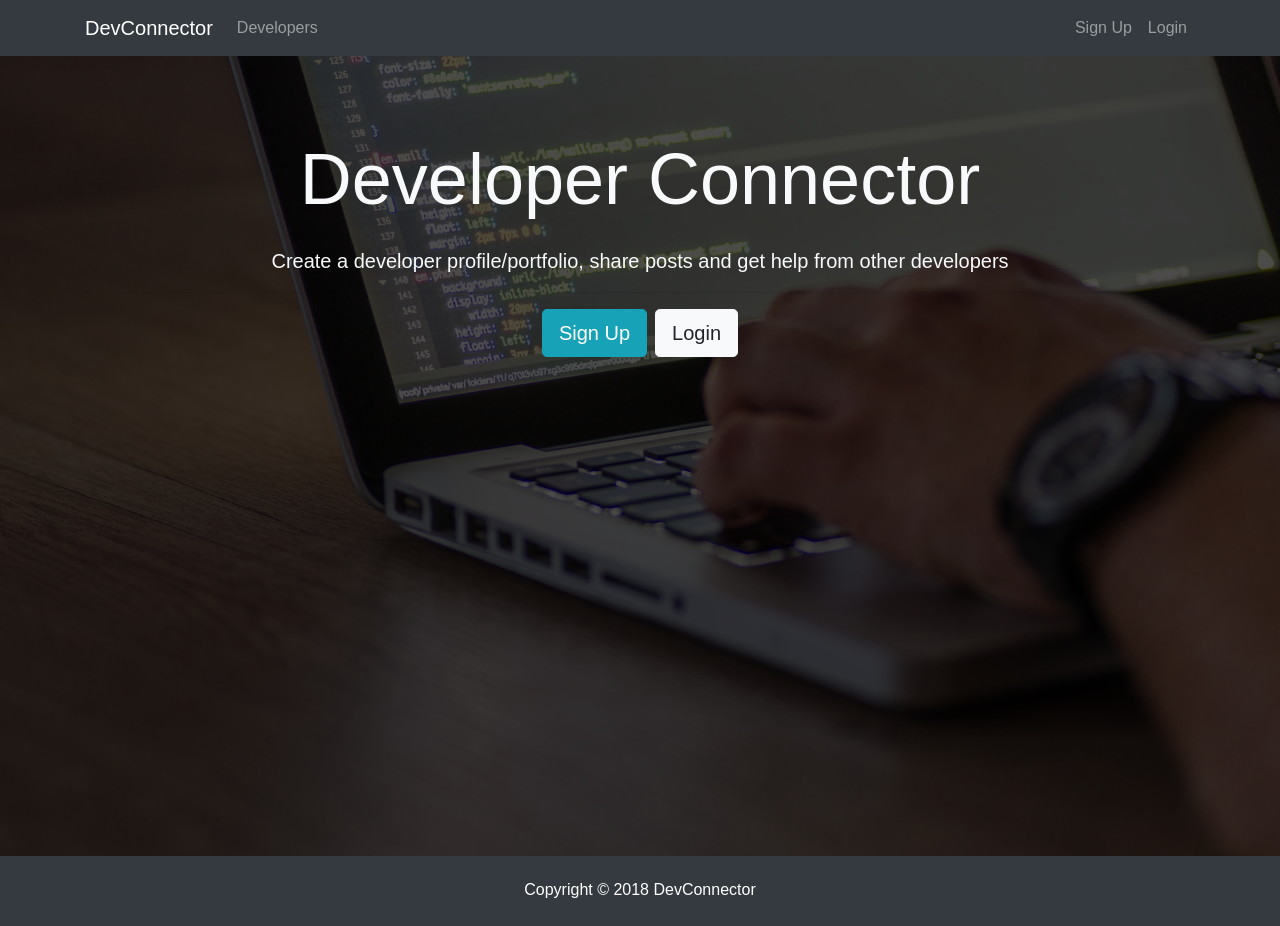
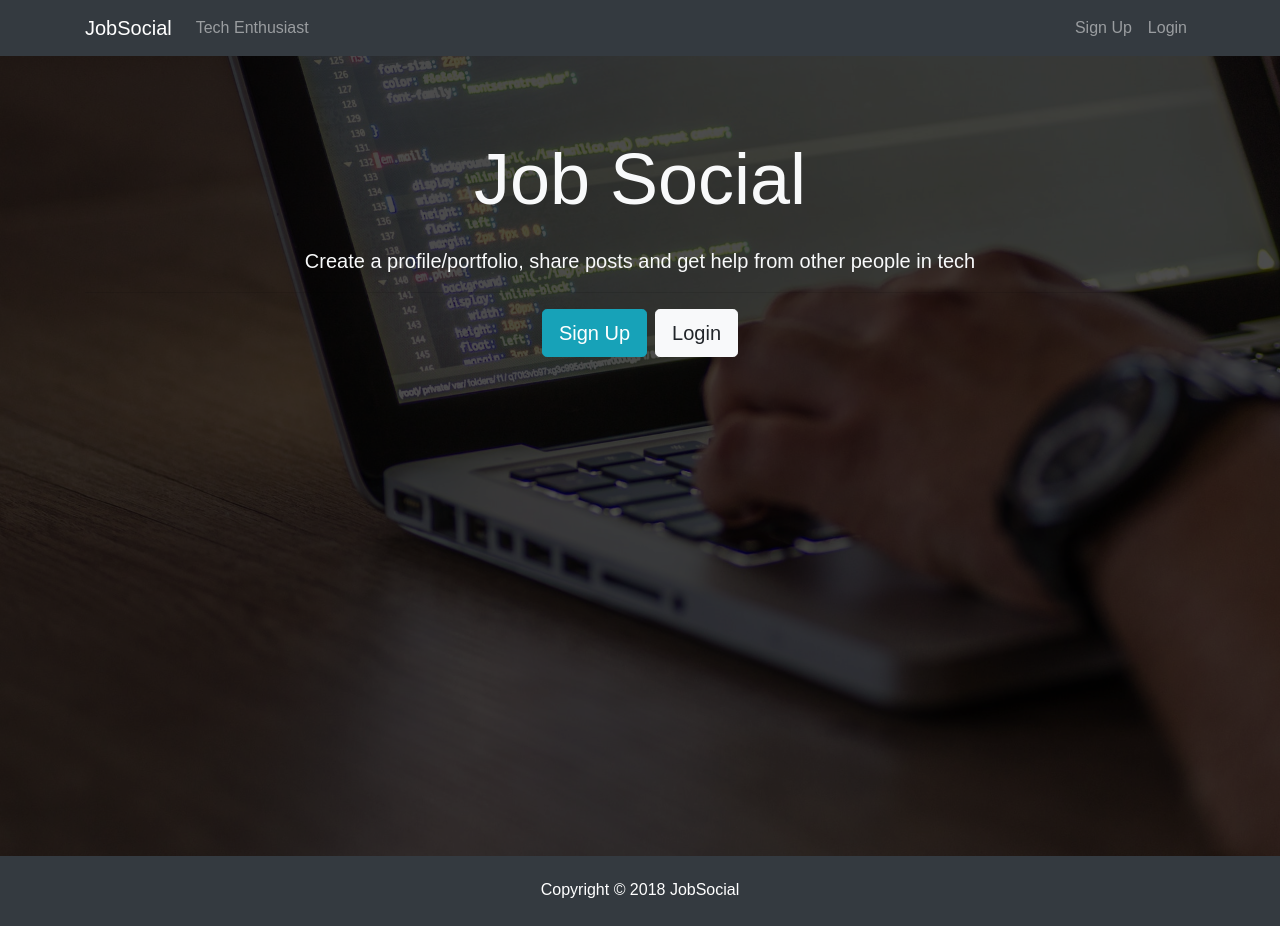
Before and after one commit to bryano1993/Job-Social, a React (Create React App) app in the folder client/: page / in a window 1280 px wide. Built offline with nearby package versions, Linux system fonts and the light colour scheme.

Commit message:
signin-register:complete

```diff
--- a/client/src/components/auth/Login.js
+++ b/client/src/components/auth/Login.js
@@ -59,7 +59,7 @@ class Login extends Component {
             <div className="col-md-8 m-auto">
               <h1 className="display-4 text-center">Log In</h1>
               <p className="lead text-center">
-                Sign in to your DevConnector account
+                Sign in to your JobSocial account
               </p>
               <form onSubmit={this.onSubmit}>
                 <div className="form-group">
--- a/client/src/components/layout/Footer.js
+++ b/client/src/components/layout/Footer.js
@@ -3,7 +3,7 @@ import React from "react";
 export default () => {
   return (
     <footer className="bg-dark text-white mt-5 p-4 text-center">
-      Copyright &copy; {new Date().getFullYear()} DevConnector
+      Copyright &copy; {new Date().getFullYear()} JobSocial
     </footer>
   );
 };
--- a/client/src/components/layout/Landing.js
+++ b/client/src/components/layout/Landing.js
@@ -17,11 +17,11 @@ class Landing extends Component {
           <div className="container">
             <div className="row">
               <div className="col-md-12 text-center">
-                <h1 className="display-3 mb-4">Developer Connector</h1>
+                <h1 className="display-3 mb-4">Job Social</h1>
                 <p className="lead">
                   {" "}
-                  Create a developer profile/portfolio, share posts and get help
-                  from other developers
+                  Create a profile/portfolio, share posts and get help from
+                  other people in tech
                 </p>
                 <hr />
                 <Link to="/register" className="btn btn-lg btn-info mr-2">
--- a/client/src/components/layout/Navbar.js
+++ b/client/src/components/layout/Navbar.js
@@ -56,7 +56,7 @@ class Navbar extends Component {
       <nav className="navbar navbar-expand-sm navbar-dark bg-dark mb-4">
         <div className="container">
           <Link className="navbar-brand" to="/">
-            DevConnector
+            JobSocial
           </Link>
           <button
             className="navbar-toggler"
@@ -72,7 +72,7 @@ class Navbar extends Component {
               <li className="nav-item">
                 <Link className="nav-link" to="/profiles">
                   {" "}
-                  Developers
+                  Tech Enthusiast
                 </Link>
               </li>
             </ul>
```
